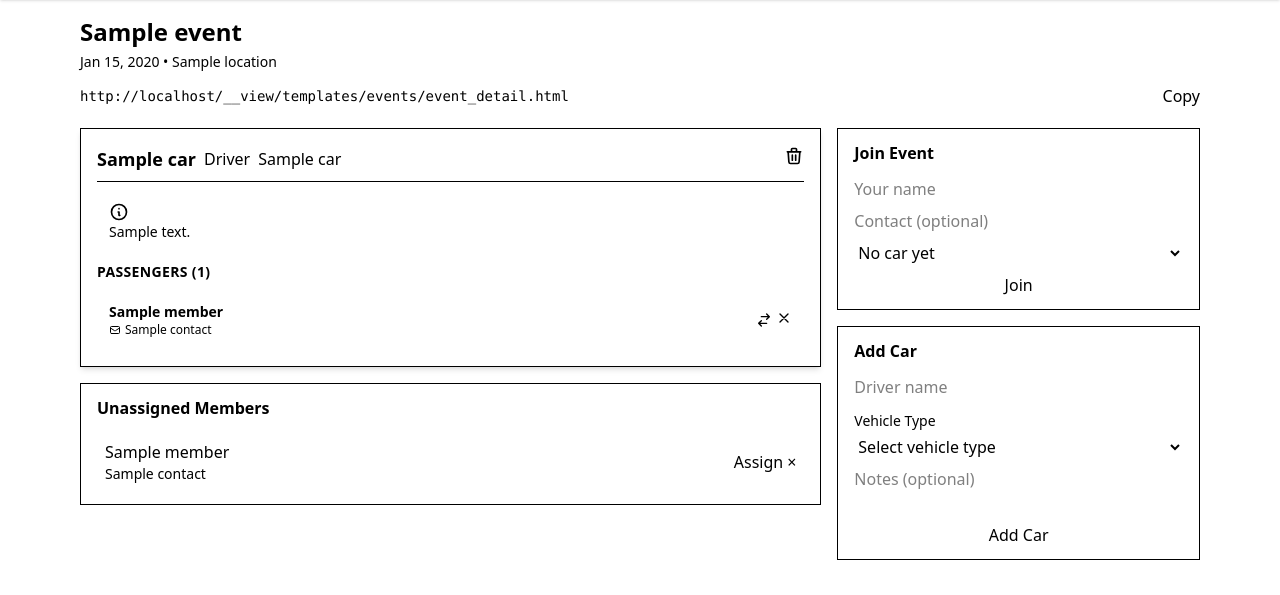
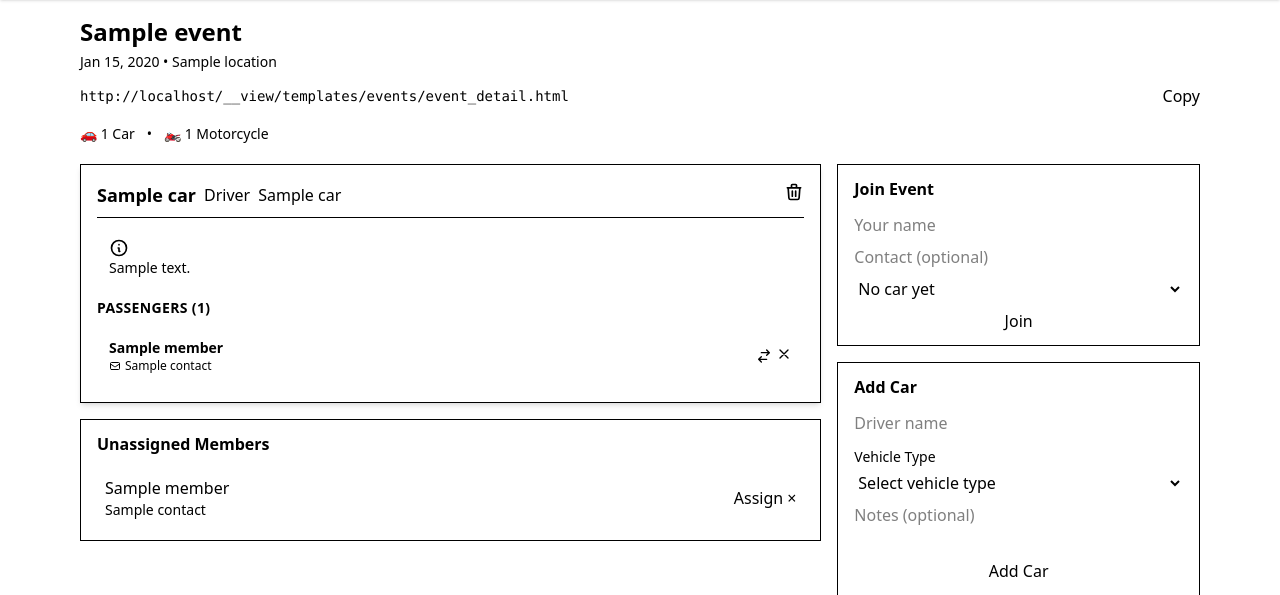
Before and after one commit to zorexsalvo/karpool, a Django app: template templates/events/event_detail.html in a window 1280 px wide. Shown: the part 82-677 px from the top of the page. Run offline with Django 3.2, Linux system fonts and the light colour scheme; the template is opened without the code that fills it: most values are stand-ins (such as "Sample title", 1, 10 or a date in 2020); some libraries are stand-ins or nearby versions.

Commit message:
feat(events): show vehicle counts and improve sorting

```diff
--- a/templates/events/event_detail.html
+++ b/templates/events/event_detail.html
@@ -31,6 +31,15 @@
             Join Event
         </button>
     </div>
+
+    <!-- Vehicle Count -->
+    {% if cars %}
+    <div class="flex gap-3 text-xs md:text-sm text-base-content/60 mb-2">
+        <span>🚗 {{ car_count }} Car{{ car_count|pluralize }}</span>
+        <span>•</span>
+        <span>🏍️ {{ motorcycle_count }} Motorcycle{{ motorcycle_count|pluralize }}</span>
+    </div>
+    {% endif %}
 </div>
 
 <!-- Main Layout -->
@@ -79,6 +88,7 @@
                 {% endif %}
 
                 <!-- Members List -->
+                {% if car.car_name|lower != 'motorcycle' or car.members.count > 0 %}
                 <div class="space-y-2">
                     <div class="text-xs md:text-sm font-semibold text-base-content/70 uppercase tracking-wide mb-2">
                         Passengers ({{ car.members.count }})
@@ -123,6 +133,7 @@
                         </div>
                     {% endif %}
                 </div>
+                {% endif %}
             </div>
         </div>
         {% empty %}
```
Also changed, not shown: events/views.py (+15 -1 lines).
